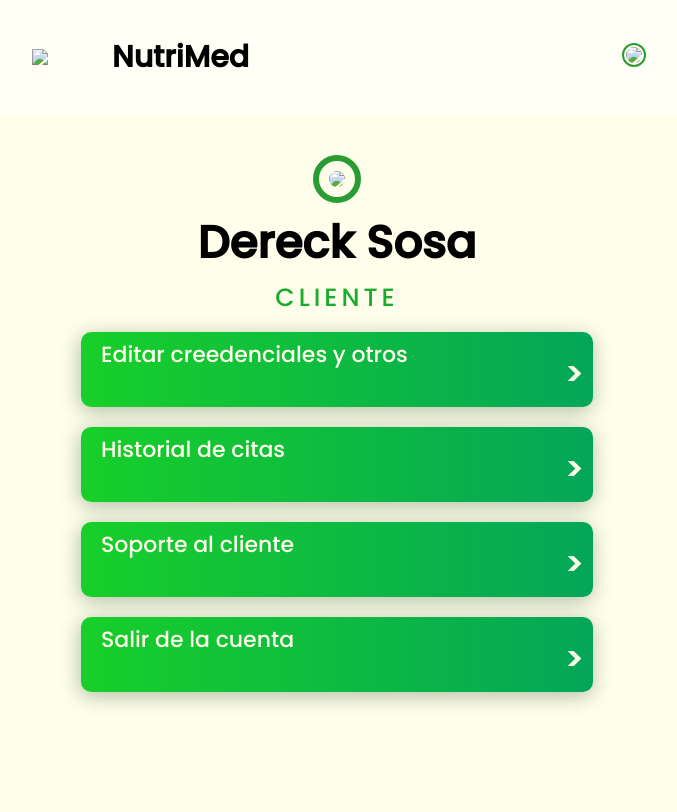
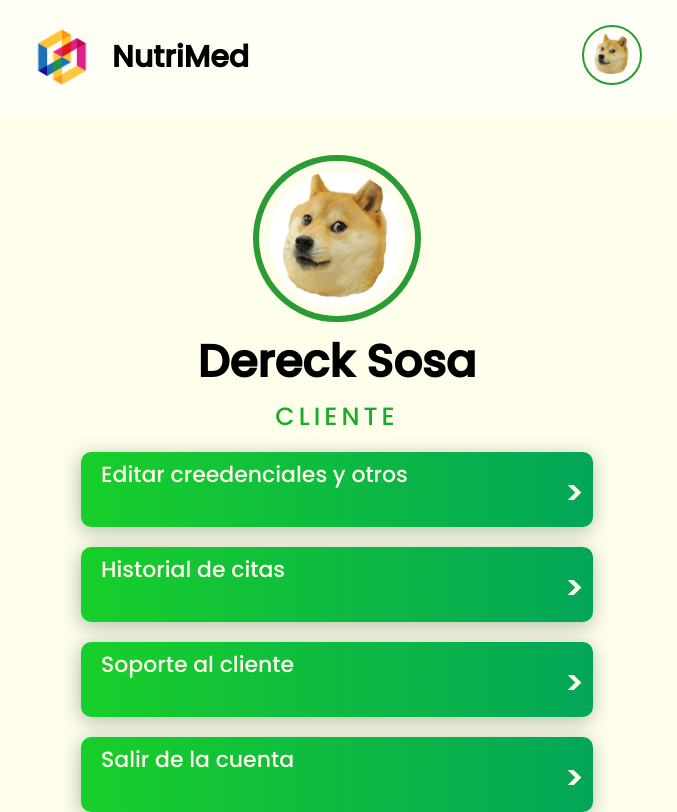
Before and after one commit to Elysian-C/NutriMed, a plain HTML site: page perfil.html in a window 1280 px wide. Shown: the whole page, without its empty margins (303-980 px from the left). Drawn offline with nearby package versions, Linux system fonts and the light colour scheme; files that its build step writes are made by us from their sources.

Commit message:
perfil.html

```diff
--- a/perfil.html
+++ b/perfil.html
@@ -18,11 +18,11 @@
 			<header class="header__nav">
 				<div class="header__nav_container">
 			  		<div class="nav__logo">
-						<img class="nav__imagen" id="nav__img-logo" src="logo.png">
+						<img class="nav__imagen" id="nav__img-logo" src="assets/img/logo.png">
 						<p>NutriMed</p>
 					</div>
 					<div class="nav__perfil">
-						<img class="nav__imagen" id="nav__img-perfil" src="perfil.png">
+						<img class="nav__imagen" id="nav__img-perfil" src="assets/img/perfil.png">
 					</div>
 				</div>
 			</header>
@@ -30,7 +30,7 @@
 				<div class="div__subprincipal">
 					<div class="principal__usuario">
 						<div class="principal__usuario-presentation">
-							<img id="principal__usuario-img" src="perfil.png">
+							<img id="principal__usuario-img" src="assets/img/perfil.png">
 							<h1>Dereck Sosa</h1>
 						</div>
 					</div>
```
